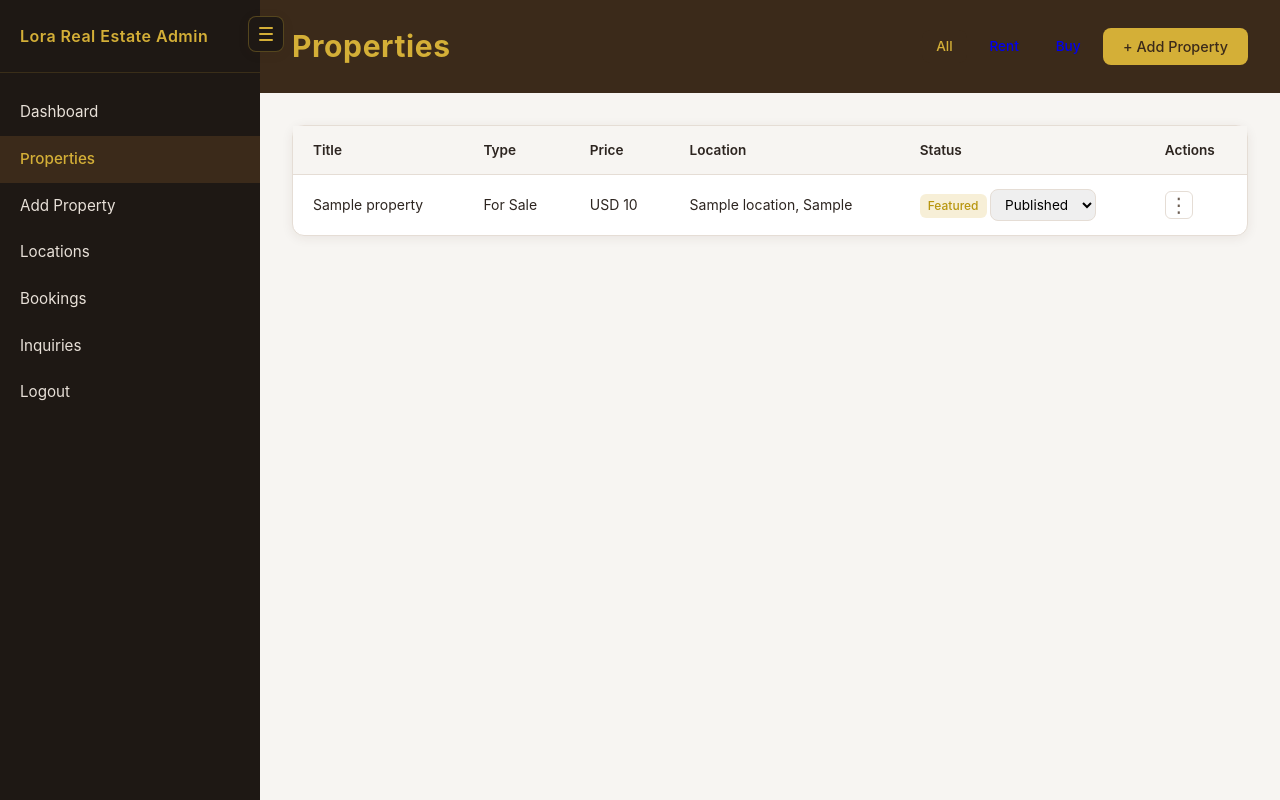
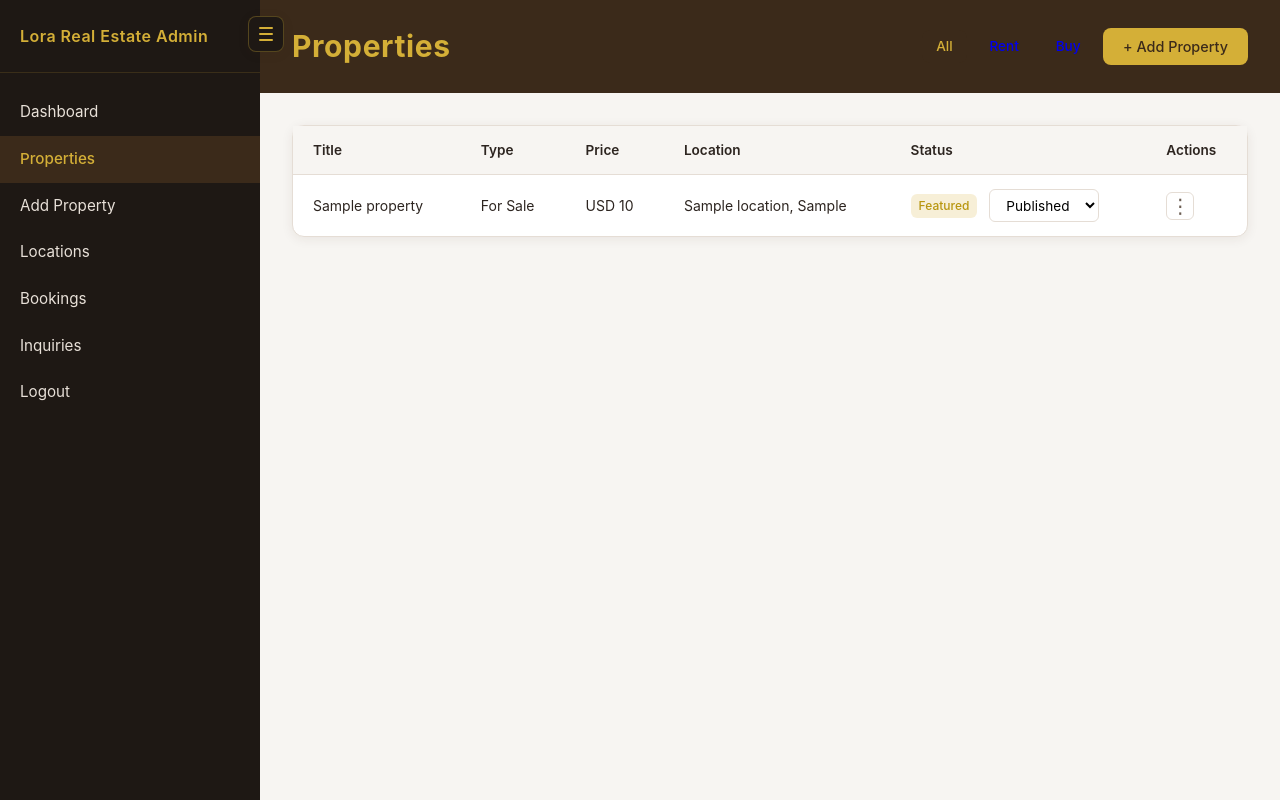
Before and after one commit to Collins44-mark/lorarealestate, a Django app: page /admin/properties/ in a window 1280 px wide. Run offline with Django 5.2, Linux system fonts and the light colour scheme; a user stored in the database is signed in; tables that the repository leaves empty hold one stand-in row (values such as "Sample post"); parts of the project's set-up code (start-up, migrations or seed data) failed here and were passed over.

Commit message:
Fix property list status section: URL order, styling, ensure status select works
Co-authored-by: Cursor <cursoragent@cursor.com>

```diff
--- a/backend/config/static/lora_admin/admin.css
+++ b/backend/config/static/lora_admin/admin.css
@@ -1193,15 +1193,29 @@ body.lora-admin {
   color: var(--gold);
 }
 
+.status-cell {
+  white-space: nowrap;
+}
+
+.status-cell .badge {
+  margin-right: 0.5rem;
+  vertical-align: middle;
+}
+
 .status-select-form {
   display: inline-block;
   margin: 0;
+  vertical-align: middle;
 }
 
 .status-select-form .status-select {
-  min-width: 100px;
-  padding: 0.35rem 0.6rem;
+  min-width: 110px;
+  padding: 0.4rem 0.75rem;
   font-size: 0.85rem;
+  cursor: pointer;
+  border: 1px solid var(--border);
+  border-radius: 6px;
+  background: var(--card-bg);
 }
 
 /* Confirm delete */
--- a/backend/config/templates/lora_admin/property_list.html
+++ b/backend/config/templates/lora_admin/property_list.html
@@ -30,11 +30,11 @@
         <td>{{ p.get_listing_type_display }}</td>
         <td>{{ p.currency }} {{ p.price|floatformat:0 }}</td>
         <td>{{ p.location.name }}, {{ p.location.city }}</td>
-        <td>
+        <td class="status-cell">
           {% if p.featured %}<span class="badge badge-featured">Featured</span>{% endif %}
           <form method="post" action="{% url 'lora_admin:property_update_status' p.pk %}{% if request.GET %}?{{ request.GET.urlencode }}{% endif %}" class="status-select-form">
             {% csrf_token %}
-            <select name="published" onchange="this.form.submit()" class="form-input form-select status-select">
+            <select name="published" onchange="this.form.submit()" class="form-input form-select status-select" title="Change visibility">
               <option value="1" {% if p.published %}selected{% endif %}>Published</option>
               <option value="0" {% if not p.published %}selected{% endif %}>Draft</option>
             </select>
--- a/backend/config/urls.py
+++ b/backend/config/urls.py
@@ -60,10 +60,10 @@ lora_admin_urls = ([
     path("logout/", admin_logout, name="logout"),
     path("properties/", property_list, name="property_list"),
     path("properties/add/", property_add, name="property_add"),
+    path("properties/<int:pk>/status/", property_update_status, name="property_update_status"),
+    path("properties/<int:pk>/edit/", property_edit, name="property_edit"),
+    path("properties/<int:pk>/delete/", property_delete, name="property_delete"),
     path("properties/<int:pk>/", property_detail, name="property_detail"),
-    path("properties/<int:pk>/edit/", property_edit, name="property_edit"),
-    path("properties/<int:pk>/status/", property_update_status, name="property_update_status"),
-    path("properties/<int:pk>/delete/", property_delete, name="property_delete"),
     path("locations/", locations_list, name="locations"),
     path("locations/<int:pk>/edit/", location_edit, name="location_edit"),
     path("locations/<int:pk>/delete/", location_delete, name="location_delete"),
```
